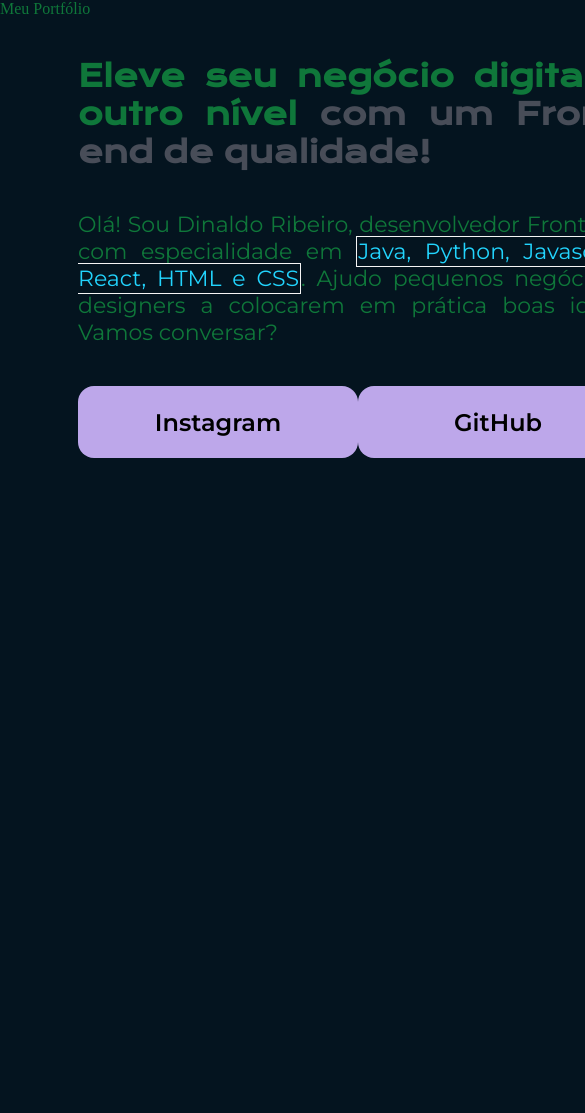
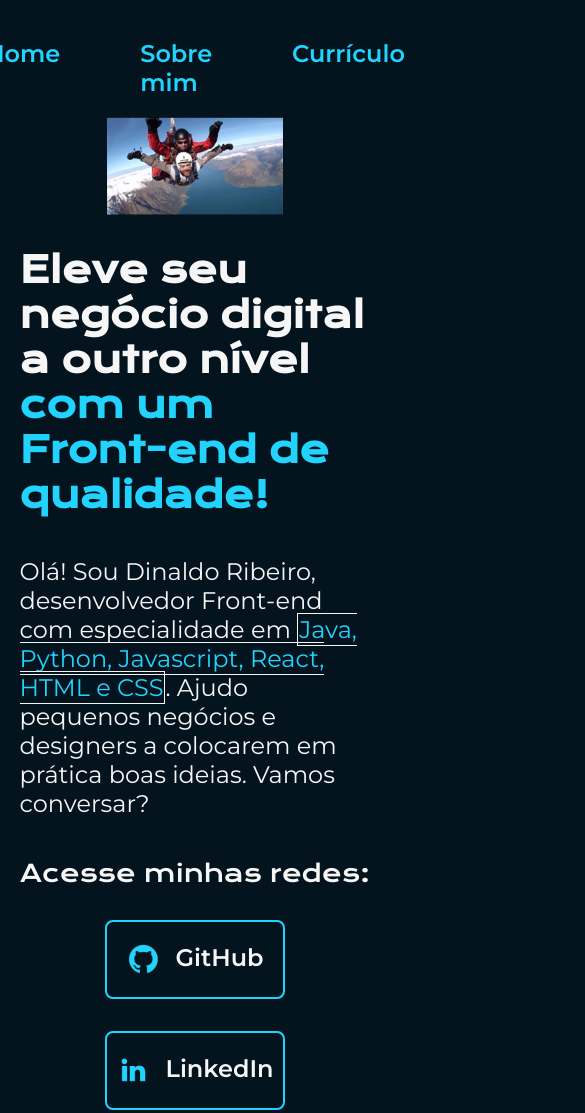
Before and after one commit to Dinaldorc/Portfolio, a plain HTML site: page index.html in a window 390 px wide. Shown: the top 1113 px of the page, 585 px wide, since content can reach past the window. Before the commit the page ends 844 px from the top, so only its background shows below. Drawn offline with nearby package versions, Linux system fonts and the light colour scheme.

Commit message:
Projeto Final Alura

```diff
--- a/index.html
+++ b/index.html
@@ -4,21 +4,41 @@
     <meta charset="UTF-8">
     <meta name="viewport" content="width=device-width, initial-scale=1.0">
     <title>Portfólio</title>
-    <link rel="stylesheet" href="style.css">
+    <link rel="stylesheet" href="/styles/style.css">
 </head>
 <body>
-    <header>Meu Portfólio</header>
+    <header class="cabecalho">
+        <nav class="cabecalho__menu">
+            <a class="cabecalho__menu__link" href="index.html">Home</a>
+            <a class="cabecalho__menu__link" href="about.html">Sobre mim</a>
+            <a class="cabecalho__menu__link" href="curriculo.html">Currículo</a>
+        </nav>
+    </header>
     <main class="apresentacao">
         <section class="apresentacao__conteudo">
             <h1 class="apresentacao__conteudo__titulo">Eleve seu negócio digital a outro nível <strong class="titulo"> com um Front-end de qualidade!</strong></h1>
             <p class="apresentacao__conteudo__texto">Olá! Sou Dinaldo Ribeiro, desenvolvedor Front-end com especialidade em <span class="especialidades"> Java, Python, Javascript, React, HTML e CSS</span>. Ajudo pequenos negócios e designers a colocarem em prática boas ideias. Vamos conversar?</p>
             <div class="apresentacao__links">
-                <a class="apresentacao__links__link" href="https://Instagram.com/ribeiro.dinaldo">Instagram</a>
-                <a class="apresentacao__links__link" href="https://github.com/dinaldorc">GitHub</a>
+                <h2 class="apresentacao__links__subtitulo">Acesse minhas redes:</h2>
+                <a class="apresentacao__links__navegacao" href="https://github.com/dinaldorc">
+                    <img src="assets/github.png">
+                    GitHub
+                </a>
+                <a class="apresentacao__links__navegacao" href="https://www.linkedin.com/in/dinaldo-ribeiro-de-carvalho-01574986/">
+                    <img src="assets/linkedin.png">
+                     LinkedIn
+                </a>
+                <a class="apresentacao__links__navegacao" href="https://Instagram.com/ribeiro.dinaldo">
+                    <img src="assets/instagram.png">
+                     Instagram
+                </a>
+
             </div>
         </section>
-        <img class="image" src="image.png" alt="Logo de Dinaldo">
+        <img class="apresentacao__image" src="assets/image.png" alt="Logo de Dinaldo">
     </main>
-    <footer></footer>
+    <footer class="rodape">
+        <p>Desenvolvido por dinaldorCorporation.</p>
+    </footer>
 </body>
 </html>
--- a/style.css
+++ /dev/null
@@ -1,77 +0,0 @@
-@import url('https://fonts.googleapis.com/css2?family=Krona+One&display=swap');
-@import url('https://fonts.googleapis.com/css2?da família Krona+One (em) &da família - Rio de Aerrat &display-swap');
-@import url('https://fonts.googleapis.com/css2?family=Montserrat:wght@400;600&display=swap');
-
-* {
-    margin: 0;
-    padding: 0;
-}
-body {
-    height: 100vh;
-    box-sizing: border-box;
-    background-color: #04141f;
-    color:#0f773a;
-}
-
-.titulo {
-    color: #484d58
-}
-
-h1{
-    font-weight: bold;
-    font-size: 24pt;
-}
-
-p{
-    font-size: 14pt;
-}
-
-.especialidades{
-    color: #22D4FD;
-    border: 1px solid whitesmoke;
-    padding: 01px;
-}
-
-.apresentacao {
-    margin: 10% 20%;
-    display: flex;
-    justify-content: space-between;
-    align-items:center;
-}
-
-.apresentacao__conteudo {
-    width: 615px;
-    display: flex;
-    flex-direction: column;
-    gap: 40px;
-    text-align: justify;
-}
-
-.apresentacao__conteudo__titulo {
-    font-size: 30px;
-    font-family: 'Krona One', sans-serif;
-}
-
-.apresentacao__conteudo__texto {
-    font-size: 22px;
-    font-family: 'Montserrat', sans-serif;
-}
-
-.apresentacao__links {
-    display: flex;
-    justify-content: space-between;
-}
-
-.apresentacao__links__link {
-    background-color: rgb(189, 167, 234);
-    width: 280px;
-    text-align:center;
-    border-radius: 16px;
-    font-size: 24px;
-    font-weight: 600;
-    padding: 21.5px 0;
-    text-decoration: none;
-    color: black;
-    font-family: 'Montserrat', sans-serif;
-
-}
--- /dev/null
+++ b/styles/style.css
@@ -0,0 +1,141 @@
+@import url('https://fonts.googleapis.com/css2?family=Krona+One&display=swap');
+@import url('https://fonts.googleapis.com/css2?da família Krona+One (em) &da família - Rio de Aerrat &display-swap');
+@import url('https://fonts.googleapis.com/css2?family=Montserrat:wght@400;600&display=swap');
+
+:root {
+    --cor-primaria: #04141f;
+    --cor-secundaria: #f6f6f6;
+    --cor-terciaria: #22d4fd;
+    --cor-hover: #272727;
+
+    --font-primaria: 'Krona One', sans-serif;
+    --font-secundaria: 'Montserrat', sans-serif;
+}
+
+* {
+    margin: 0;
+    padding: 0;
+}
+body {
+    box-sizing: border-box;
+    background-color: var(--cor-primaria);
+    color: var(--cor-secundaria);
+}
+
+.cabecalho {
+    padding: 2% 0% 0% 15%;
+}
+
+.cabecalho__menu {
+    display: flex;
+    gap: 80px;
+}
+
+.cabecalho__menu__link {
+    font-family: var(--font-secundaria);
+    font-size: 1.5rem;
+    font-weight: 600;
+    color: var(--cor-terciaria);
+    text-decoration: none;
+}
+
+.especialidades{
+    color: var(--cor-terciaria);
+    border: 1px solid whitesmoke;
+    padding: 01px;
+}
+
+.apresentacao {
+    padding: 5% 15%;
+    display: flex;
+    justify-content: space-between;
+    align-items:center;
+    gap: 32px;
+}
+
+.apresentacao__conteudo {
+    width: 50%;
+    display: flex;
+    flex-direction: column;
+    gap: 40px;
+    text-align: left;
+}
+
+.apresentacao__conteudo__titulo {
+    font-size: 2.25rem;
+    font-family: var(--font-primaria);
+}
+
+.titulo {
+    color: var(--cor-terciaria);
+}
+
+.apresentacao__conteudo__texto {
+    font-size: 1.5rem;
+    font-family: var(--font-secundaria);
+}
+
+.apresentacao__links {
+    display: flex;
+    flex-direction: column;
+    align-items: center;
+    justify-content: space-between;
+    gap: 32px;
+}
+
+.apresentacao__links__subtitulo {
+    font-family: var(--font-primaria);
+    font-weight: 400;
+    font-size: 1.5rem;
+}
+
+.apresentacao__links__navegacao {
+    display: flex;
+    justify-content: center;
+    gap: 16px;
+    border: 2px solid var(--cor-terciaria);
+    width: 50%;
+    text-align:center;
+    border-radius: 8px;
+    font-size: 1.5rem;
+    font-weight: 600;
+    padding: 21.5px 0;
+    text-decoration: none;
+    color: var(--cor-secundaria);
+    font-family: var(--font-secundaria);
+}
+
+.apresentacao__links__link:hover {
+    background-color: var(--cor-hover);
+    padding: 3%;
+}
+
+.apresentacao__image {
+    width: 50%;
+}
+
+.rodape {
+    padding: 22px;
+    color: var(--cor-primaria);
+    background-color: var(--cor-terciaria);
+    text-align: center;
+    font-family: var(--font-secundaria);
+    font-size: 1.5rem;
+    font-weight: 400;
+}
+
+@media (max-width: 1200px) {
+    .cabecalho {
+        padding: 10% 10% 0% 10%;
+    }
+    .cabecalho__menu {
+        justify-content: center;
+    }
+    .apresentacao {
+        flex-direction: column-reverse;
+        padding: 5%;
+    }
+    .apresentacao__conteudo {
+        width: auto;
+    }
+}
```
Also changed, not shown: about.html (added, +32 -0 lines), curriculo.html (added, +65 -0 lines), Sobre mim.txt (added), assets/github.png (added), assets/image.png (renamed from image.png), assets/instagram.png (added), assets/linkedin.png (added), assets/twitter-novo.png (added).
